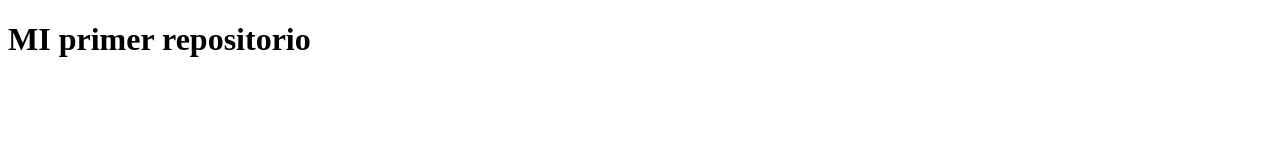
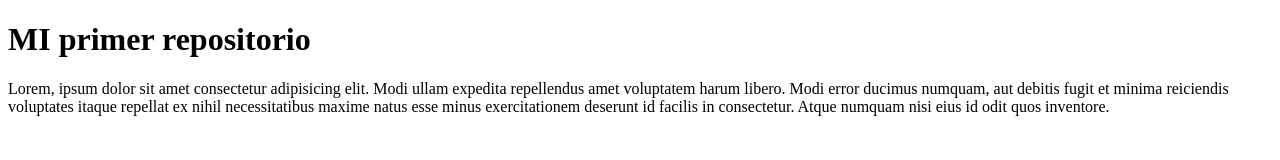
Before and after one commit to RenzoDaniel12/Repo12B, a plain HTML site: page index.html in a window 1280 px wide. Drawn offline with Linux system fonts and the light colour scheme.

Commit message:
actualizacion

```diff
--- a/index.html
+++ b/index.html
@@ -8,5 +8,7 @@
 </head>
 <body>
     <h1>MI primer repositorio</h1>
+    <p>Lorem, ipsum dolor sit amet consectetur adipisicing elit. Modi ullam expedita repellendus amet voluptatem harum libero. Modi error ducimus numquam, aut debitis fugit et minima reiciendis voluptates itaque repellat ex nihil necessitatibus maxime natus esse minus exercitationem deserunt id facilis in consectetur. Atque numquam nisi eius id odit quos inventore.
+    </p>
 </body>
 </html>
```
